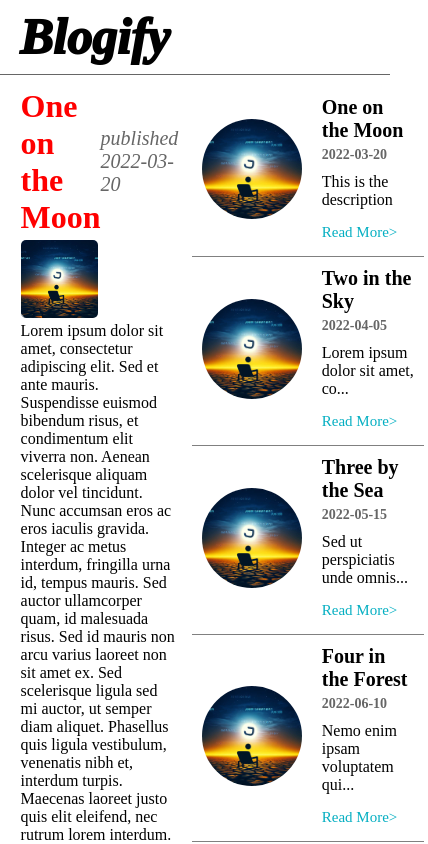
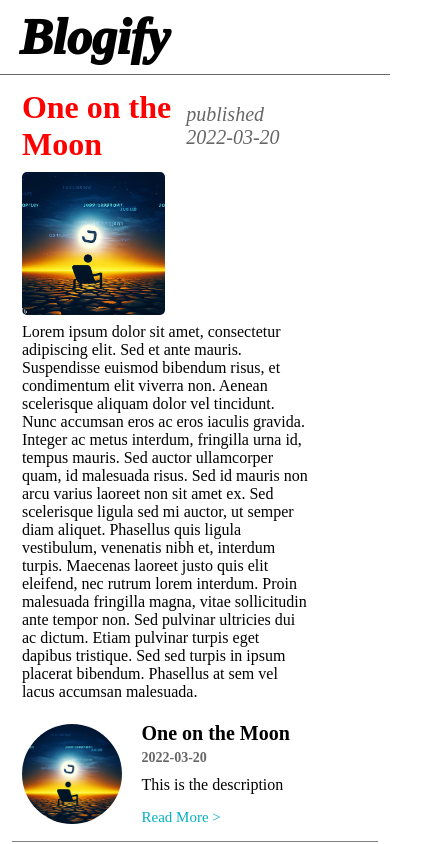
Before and after one commit to queensk/blogify, a React (Vite) app: page / in a window 390 px wide. Shown: the top 844 px of the page, 428 px wide, since content can reach past the window. Built offline with nearby package versions, Linux system fonts and the light colour scheme.

Commit message:
moblile app

```diff
--- a/index.html
+++ b/index.html
@@ -4,7 +4,7 @@
     <meta charset="UTF-8" />
     <link rel="icon" type="image/svg+xml" href="/vite.svg" />
     <meta name="viewport" content="width=device-width, initial-scale=1.0" />
-    <title>Vite + React</title>
+    <title>Blogify - Blog</title>
   </head>
   <body>
     <div id="root"></div>
--- a/src/App.css
+++ b/src/App.css
@@ -130,5 +130,9 @@ footer {
 
 
 @media (max-width: 768px) {
-
+  .App {
+  display: flex;
+  flex-direction: column;
+  padding: 2%;
 }
+}
--- a/src/components/blogSnips.jsx
+++ b/src/components/blogSnips.jsx
@@ -20,7 +20,7 @@ export default function BlogSnips({ data, setCurrentBlog }) {
               {blog.description.length > 30 ? "..." : ""}
             </p>
             <a className="readMoreButton" onClick={() => setCurrentBlog(blog)}>
-              Read More{">"}
+              Read More {">"}
             </a>
           </div>
         </div>
```
